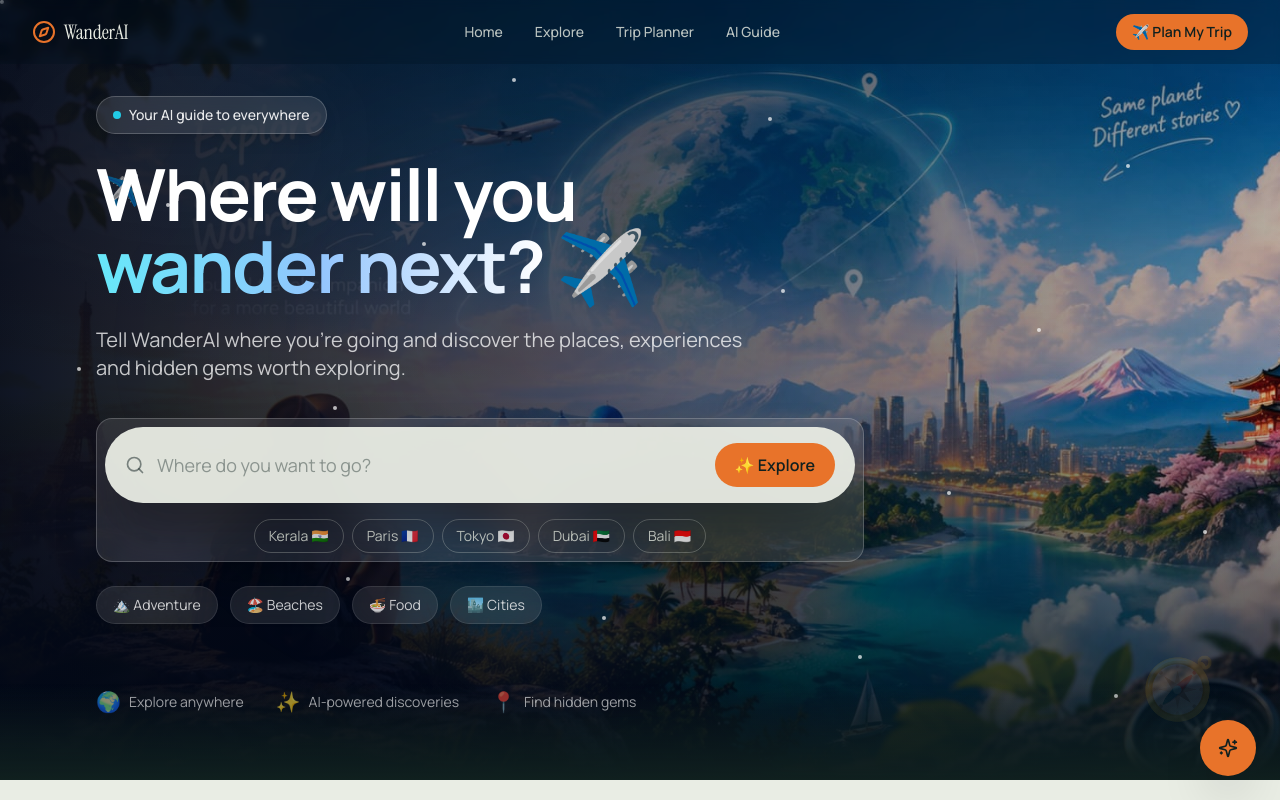
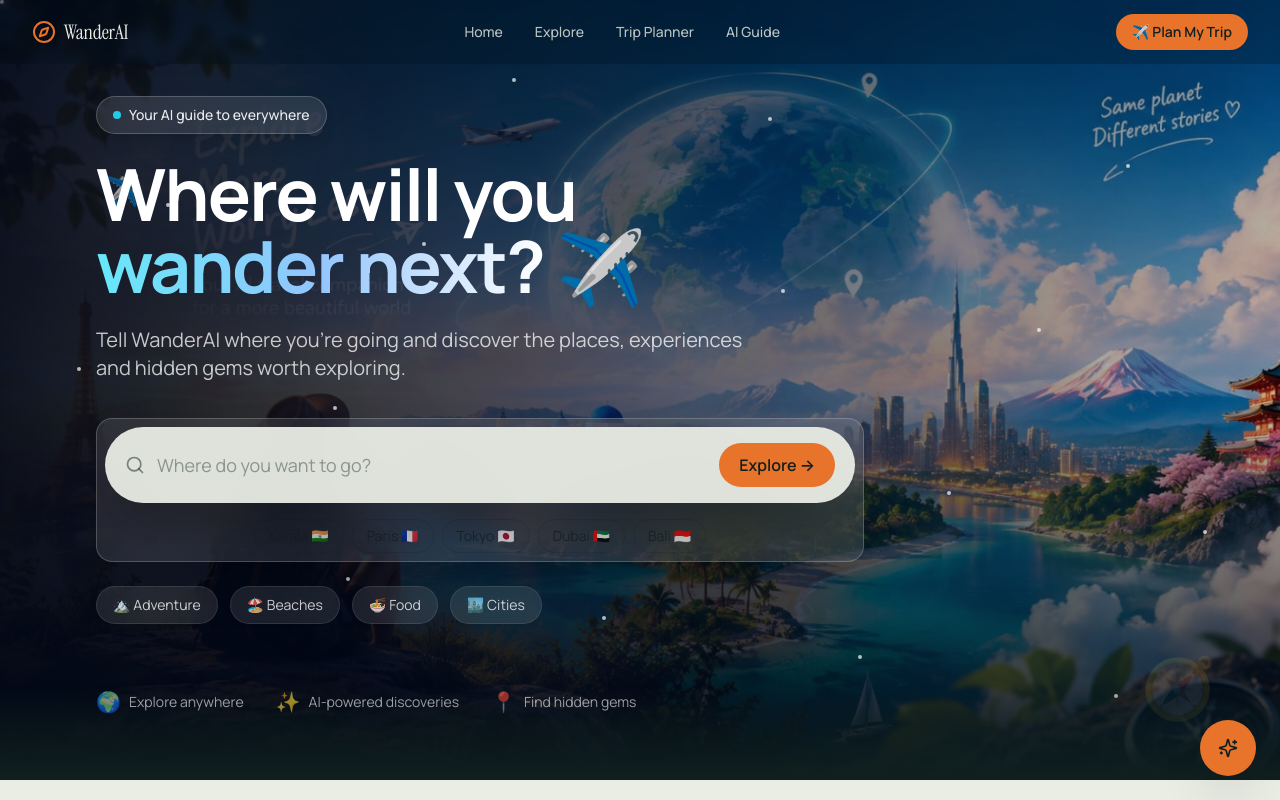
Before and after one commit to jawagarganesh420-collab/tourist_website, a React (Vite) app: page / in a window 1280 px wide. Shown: the top 800 px of the page. Built offline with nearby package versions, Linux system fonts and the light colour scheme.

Commit message:
Update SearchBar button text and styling

```diff
--- a/src/components/SearchBar.jsx
+++ b/src/components/SearchBar.jsx
@@ -434,7 +434,7 @@
               'var(--accent, #E8A33D)',
           }}
         >
-          ✨ Explore
+          Explore →
         </button>
       </form>
 
@@ -550,7 +550,7 @@
                       .trim()
                   )
                 }
-                className="text-sm text-paper/80 border border-paper/25 rounded-full px-3.5 py-1.5 hover:bg-paper/10 transition-colors"
+                className="text-sm text-ink/70 border border-ink/20 rounded-full px-3.5 py-1.5 hover:bg-ink/5 transition-colors"
               >
                 {ex}
               </button>
```
